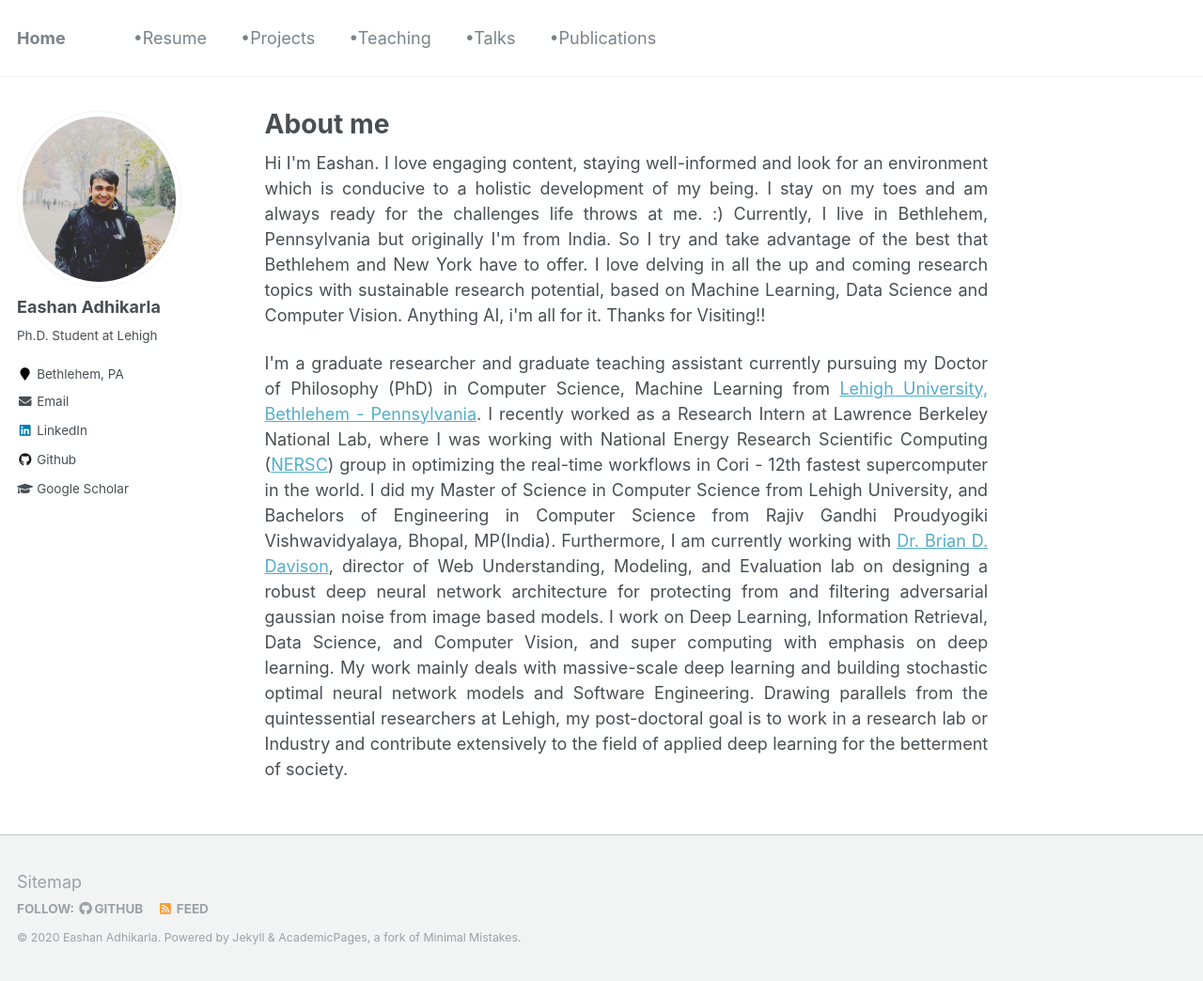
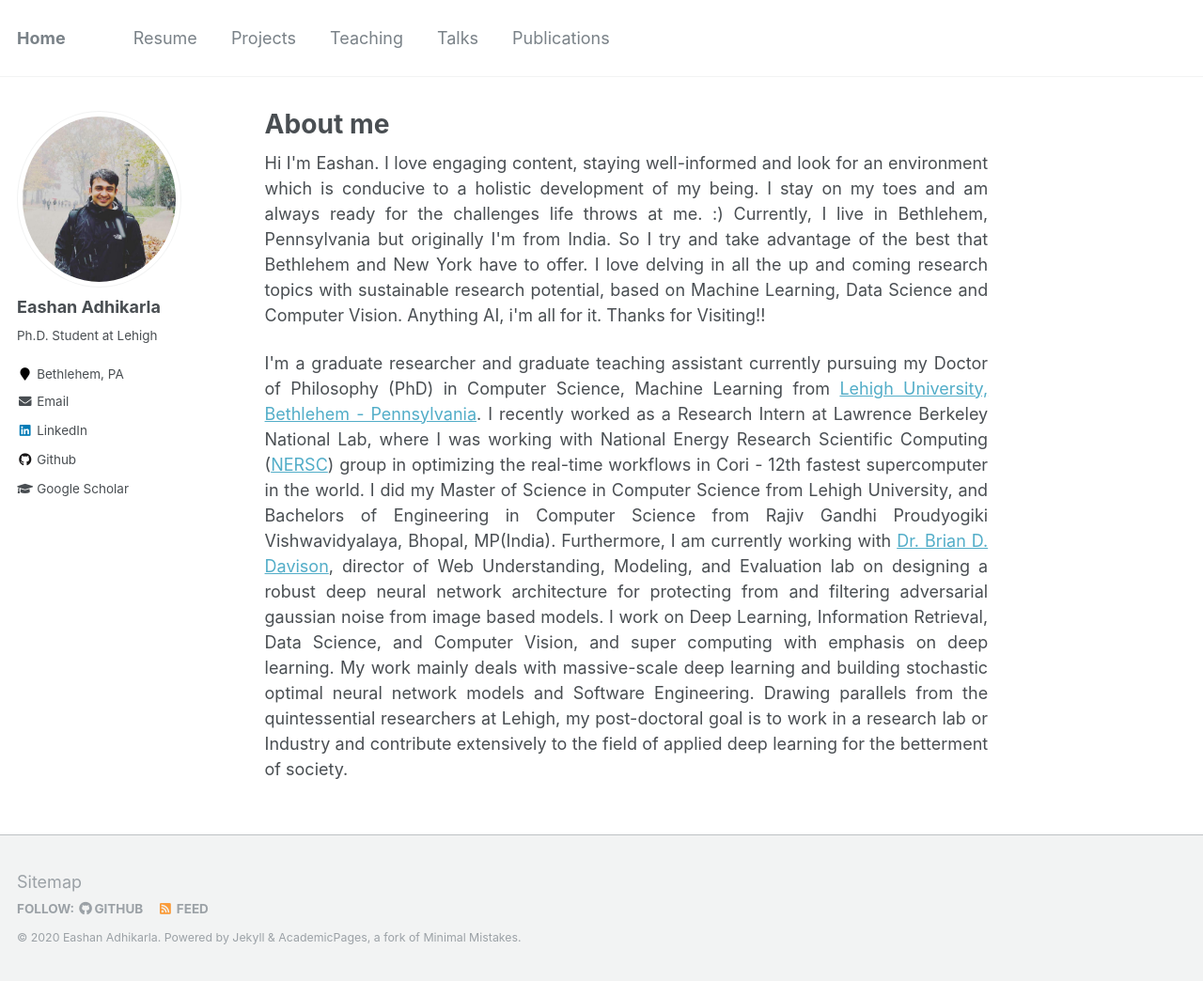
Before and after one commit to eashanadhikarla/eashanadhikarla.github.io, a Jekyll site: the page built from _pages/about.md, in a window 1280 px wide and 1044 px high. Shown: the whole window at 94% size. Built offline with Jekyll 4.4.1, drawn with Linux system fonts in a browser that asks for light colours.

Commit message:
initial commit

```diff
--- a/_data/navigation.yml
+++ b/_data/navigation.yml
@@ -1,16 +1,16 @@
 # main links links
 main:
-  - title: "•Resume"
+  - title: "Resume"
     url: /cv/
 
-  - title: "•Projects"
+  - title: "Projects"
     url: /projects/
 
-  - title: "•Teaching"
+  - title: "Teaching"
     url: /teaching/
 
-  - title: "•Talks"
+  - title: "Talks"
     url: /talks/
 
-  - title: "•Publications"
+  - title: "Publications"
     url: /publications/
```
